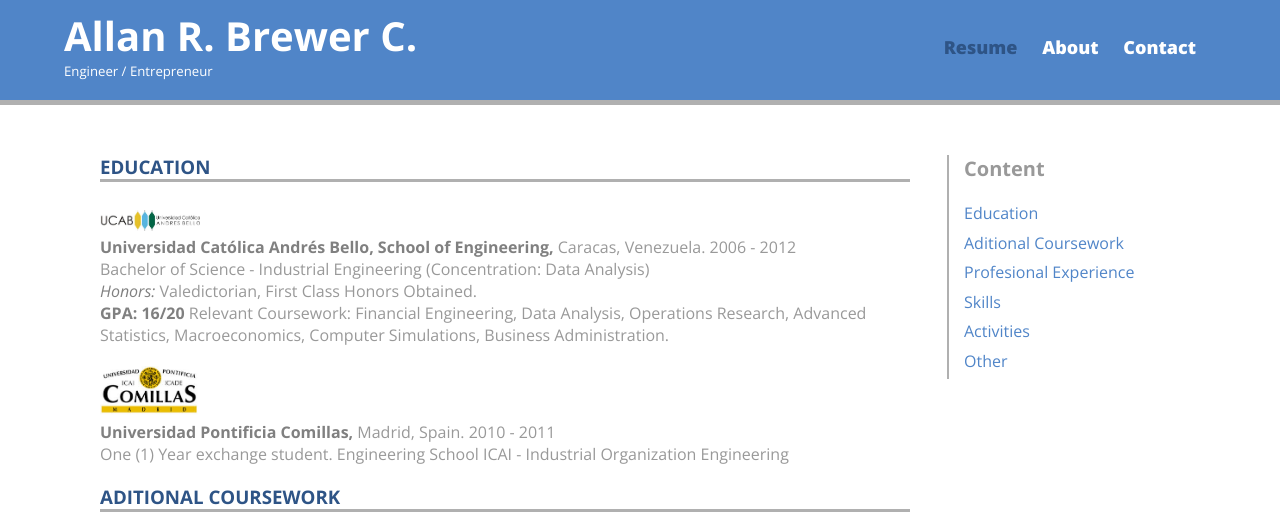
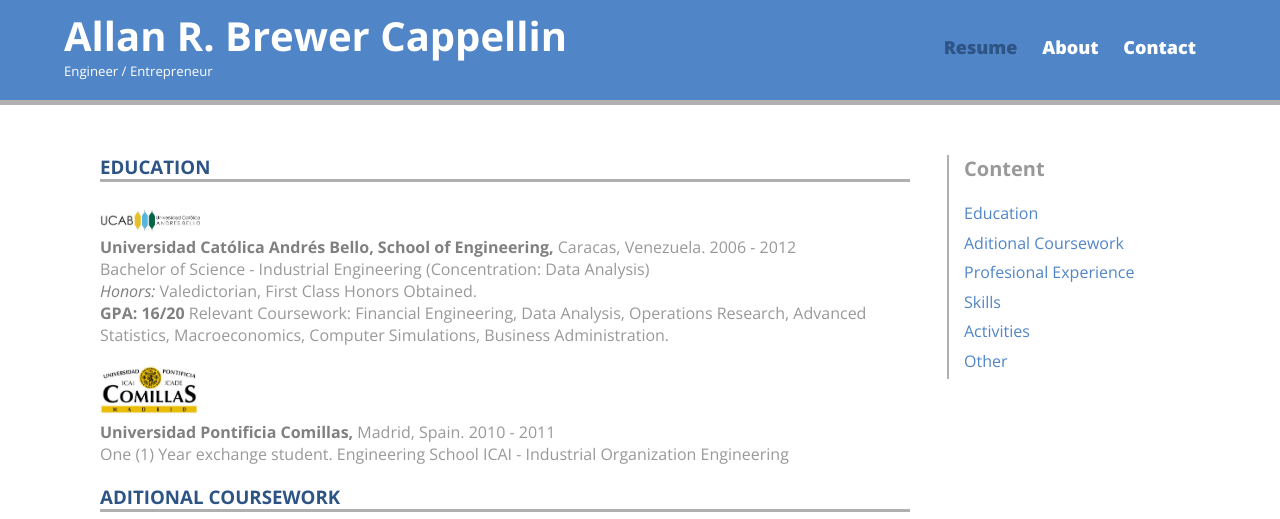
Before and after one commit to allanbrewer/abrewercappellin.com, a plain HTML site: page index.html in a window 1280 px wide. Shown: the top 519 px of the page. Drawn offline with nearby package versions, Linux system fonts and the light colour scheme; a script that the page names is missing.

Commit message:
add second last name

```diff
--- a/index.html
+++ b/index.html
@@ -13,7 +13,7 @@
   <body>
     <header>
       <a href="index.html" id="logo">
-        <h1>Allan R. Brewer C.</h1>
+        <h1>Allan R. Brewer Cappellin</h1>
         <h2>Engineer / Entrepreneur</h2>
       </a>
       <nav>
```
Also changed, not shown: 1 other file.
